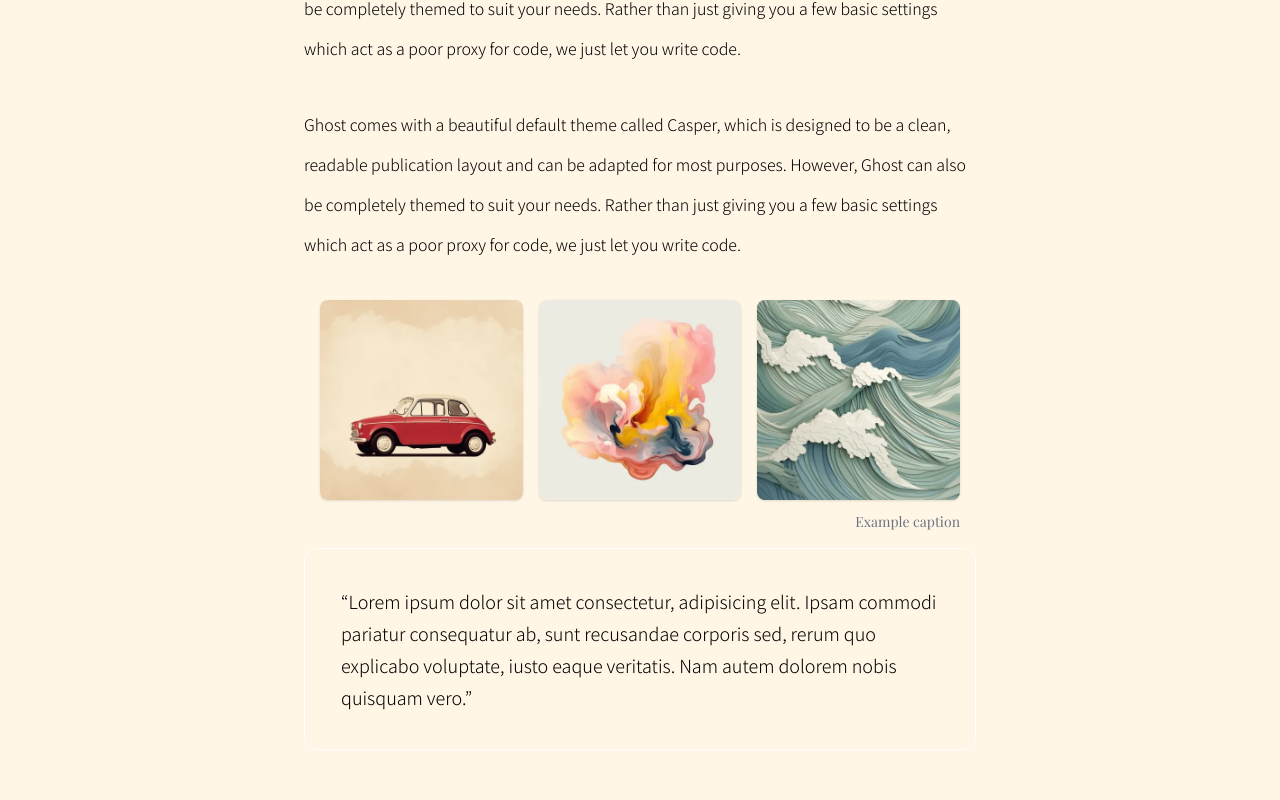
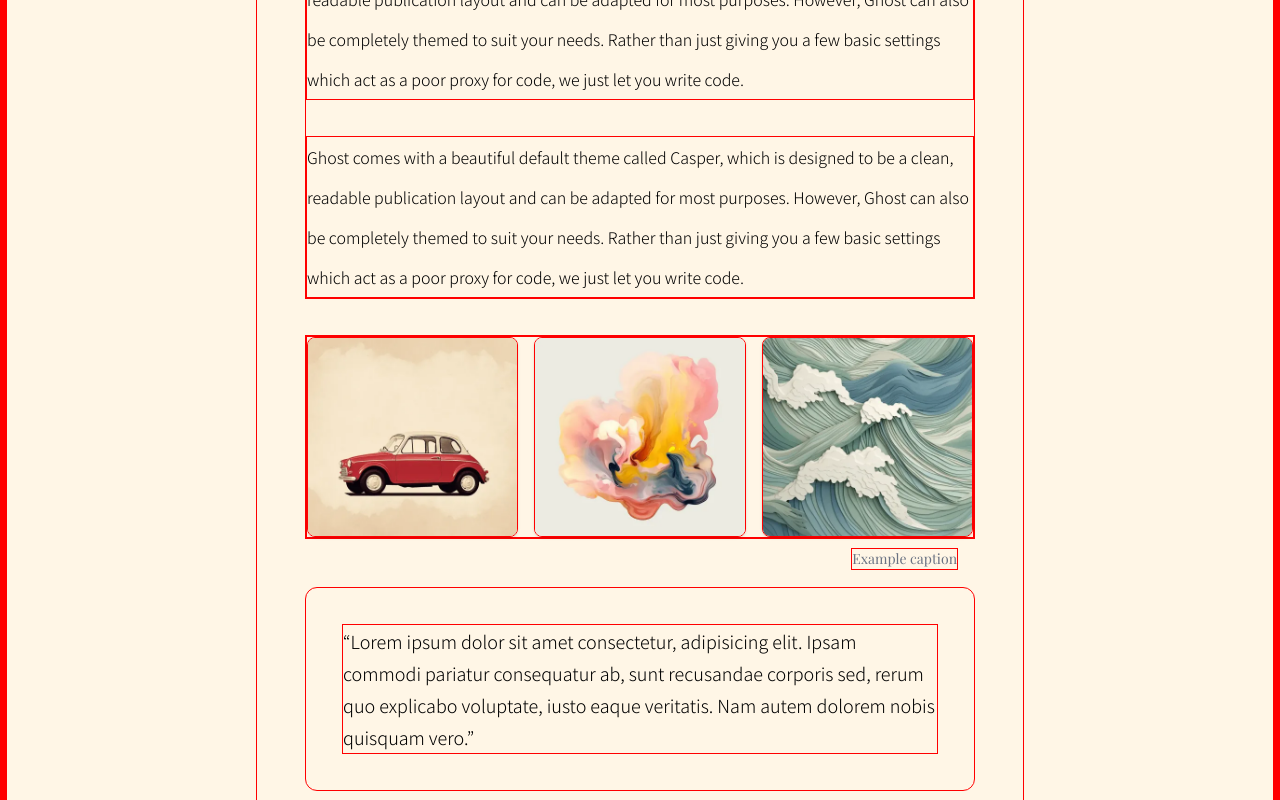
Before and after one commit to Olawoyin1/sosioloji, a React (Vite) app: page /post/this-is-the-fifth in a window 1280 px wide. Shown: the part 993-1793 px from the top of the page. Built offline with nearby package versions, Linux system fonts and the light colour scheme; a web font is replaced by a local one.

Commit message:
padding fic=xed on image slider

```diff
--- a/src/App.css
+++ b/src/App.css
@@ -2,7 +2,7 @@
 
 
 *{
-    /* border: 1px solid red; */
+    border: 1px solid red;
 }
 
 body{
--- a/src/blog/ImageGallery.tsx
+++ b/src/blog/ImageGallery.tsx
@@ -162,7 +162,7 @@
   }, []);
 
   return (
-    <div className="w-full max-w-6xl mx-auto mt-9 px-4 relative">
+    <div className="w-full max-w-6xl mx-auto mt-9 relative">
       {/* Image Grid */}
       <div className="grid grid-cols-3 gap-4">
         {images.map((src, index) => (
```
